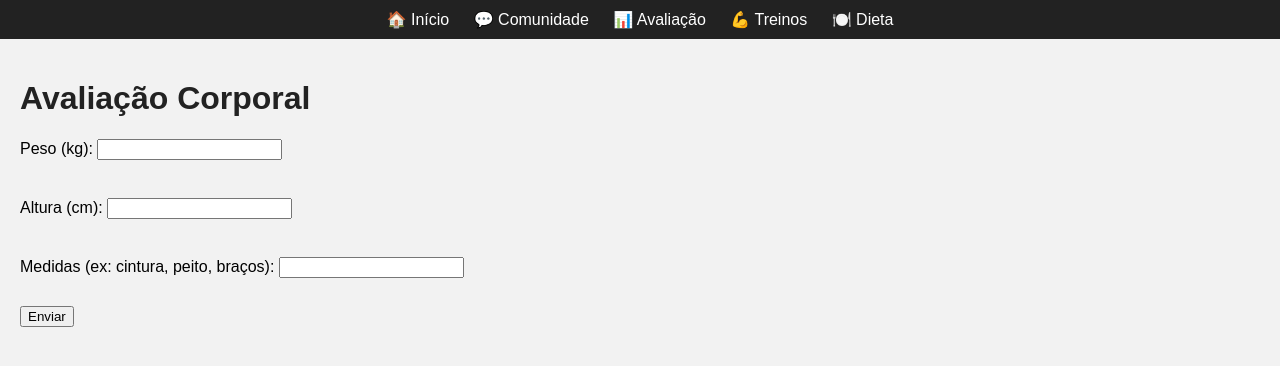
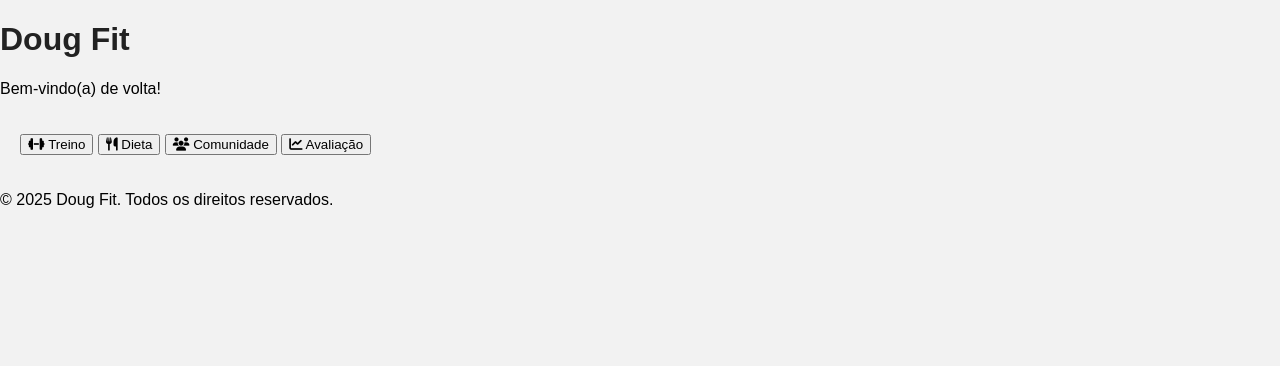
Before and after one commit to bhgsanttos/Doug-fit-app, a plain HTML site: page avaliacao.html in a window 1280 px wide. Drawn offline with Linux system fonts and the light colour scheme.

Commit message:
Update avaliacao.html

```diff
--- a/avaliacao.html
+++ b/avaliacao.html
@@ -1,27 +1,42 @@
 <!DOCTYPE html>
-<html lang="pt-BR">
+<html lang="pt-br">
 <head>
-  <meta charset="UTF-8" />
-  <meta name="viewport" content="width=device-width, initial-scale=1.0" />
-  <title>Avaliação Corporal</title>
-  <link rel="stylesheet" href="style.css" />
+  <meta charset="UTF-8">
+  <meta name="viewport" content="width=device-width, initial-scale=1.0">
+  <title>Doug Fit - Início</title>
+  <link rel="stylesheet" href="style.css">
+  <script src="script.js" defer></script>
+  <link rel="stylesheet" href="https://cdnjs.cloudflare.com/ajax/libs/font-awesome/6.5.0/css/all.min.css">
 </head>
 <body>
-  <nav>
-    <a href="index.html">🏠 Início</a>
-    <a href="comunidade.html">💬 Comunidade</a>
-    <a href="avaliacao.html">📊 Avaliação</a>
-    <a href="treino.html">💪 Treinos</a>
-    <a href="dieta.html">🍽️ Dieta</a>
-  </nav>
-  <main>
-    <h1>Avaliação Corporal</h1>
-    <form>
-      <label>Peso (kg): <input type="number" name="peso" /></label><br />
-      <label>Altura (cm): <input type="number" name="altura" /></label><br />
-      <label>Medidas (ex: cintura, peito, braços): <input type="text" name="medidas" /></label><br />
-      <button type="submit">Enviar</button>
-    </form>
-  </main>
+  <div class="container">
+    <header>
+      <h1>Doug Fit</h1>
+      <p>Bem-vindo(a) de volta!</p>
+    </header>
+
+    <main class="grid-buttons">
+      <button onclick="navegar('treino')">
+        <i class="fas fa-dumbbell"></i>
+        <span>Treino</span>
+      </button>
+      <button onclick="navegar('dieta')">
+        <i class="fas fa-utensils"></i>
+        <span>Dieta</span>
+      </button>
+      <button onclick="navegar('comunidade')">
+        <i class="fas fa-users"></i>
+        <span>Comunidade</span>
+      </button>
+      <button onclick="navegar('avaliacao')">
+        <i class="fas fa-chart-line"></i>
+        <span>Avaliação</span>
+      </button>
+    </main>
+
+    <footer>
+      <p>&copy; 2025 Doug Fit. Todos os direitos reservados.</p>
+    </footer>
+  </div>
 </body>
 </html>
```
